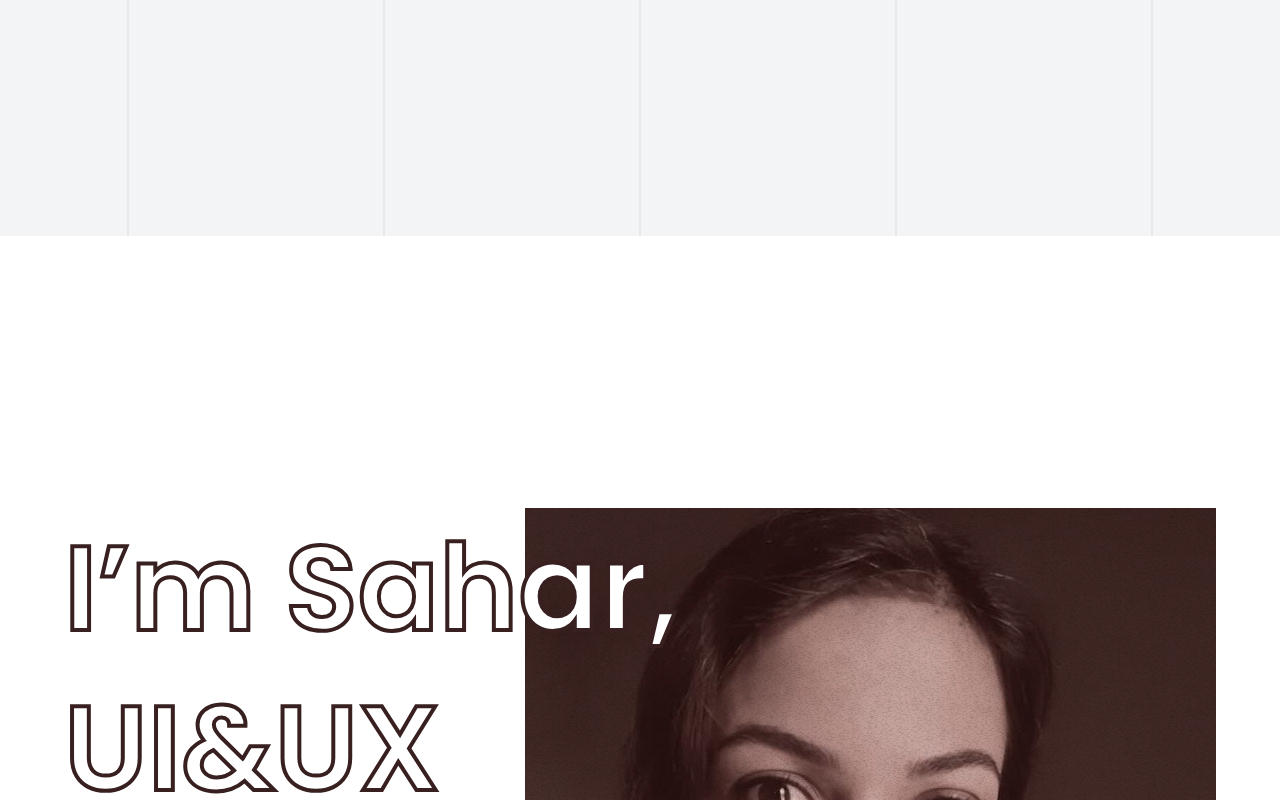
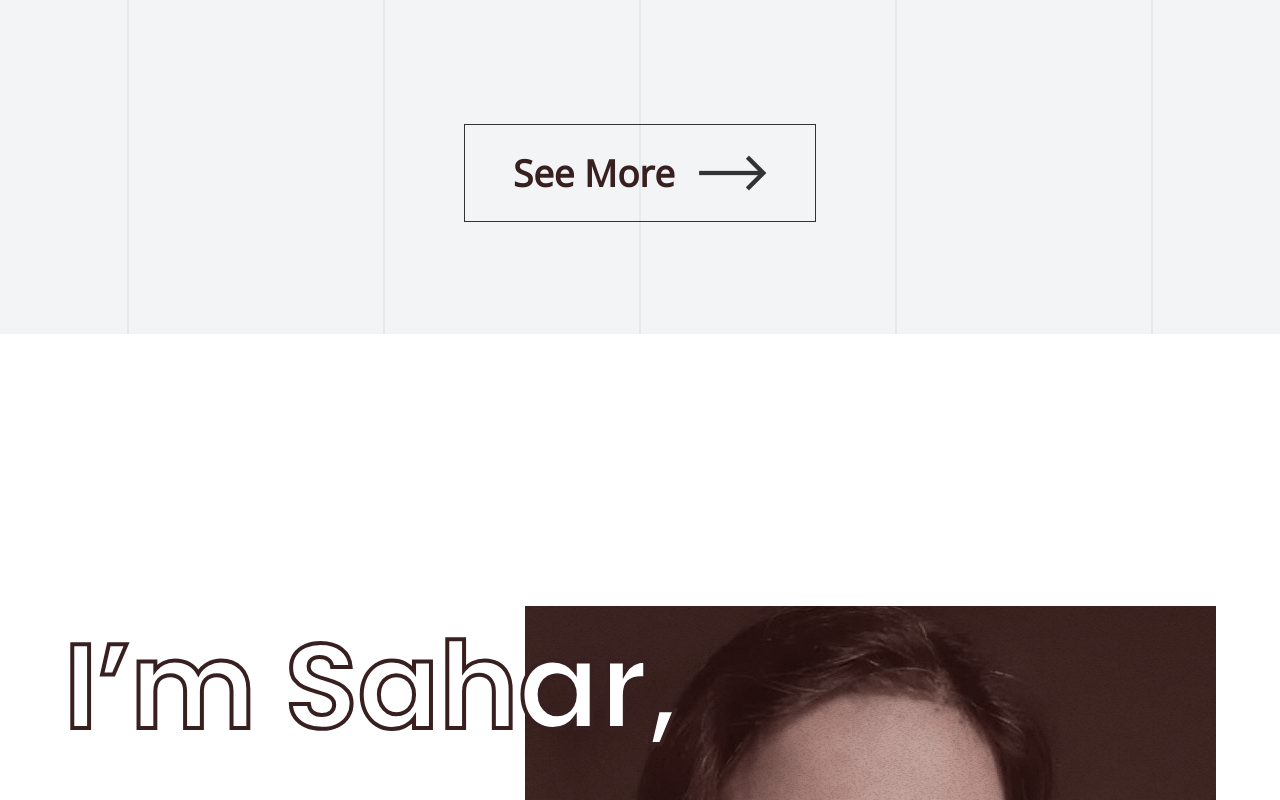
Before and after one commit to alicmp/webkar-landing-v2, a Nuxt app: page / in a window 1280 px wide. Shown: the part 2660-3460 px from the top of the page. Built offline with nearby package versions, Linux system fonts and the light colour scheme.

Commit message:
added links to a tags

```diff
--- a/assets/sass/_styles.scss
+++ b/assets/sass/_styles.scss
@@ -188,3 +188,37 @@ img {
     opacity: 0.1;
   }
 }
+
+.border-btn {
+  margin: auto;
+  font-weight: 600;
+  display: flex;
+  align-items: center;
+  justify-content: space-between;
+  max-width: 44.68rem;
+  padding: 1.8rem 3rem;
+  color: var(--clr-text-primary-dark);
+  border: 1px solid #333333;
+  text-decoration: none;
+  transition: 100ms all ease-in;
+  img {
+    margin-left: 1.5rem;
+  }
+  @media (min-width: 860px) {
+    font-size: 2.3rem;
+  }
+  @media (max-width: 860px) {
+    display: inline-block;
+    width: 100%;
+    text-align: center;
+    font-size: 1.4rem;
+    padding: 1rem 2rem;
+    margin-top: 6rem;
+    margin-bottom: 3rem;
+    background-color: var(--clr-text-primary-dark);
+    color: #fff;
+    img {
+      display: none;
+    }
+  }
+}
--- a/pages/index.vue
+++ b/pages/index.vue
@@ -15,12 +15,12 @@
           class="arrow"
           src="@/assets/img/icon/arrow-down.png"
           alt=""
-          @click="scrollToElement('ali')"
+          @click="scrollToElement('works')"
         />
       </div>
     </header>
 
-    <section class="work-sample anim-dark px-l">
+    <section id="works" class="work-sample anim-dark px-l">
       <div class="work-sample-container px-l">
         <div class="lines">
           <hr />
@@ -31,7 +31,7 @@
         </div>
         <div class="container">
           <div class="sample-col col-1">
-            <div class="sample anim">
+            <a class="sample anim" href="/projects/interior-solutions">
               <h4>Interior Solutions</h4>
               <p>#UIUX #Wordpress</p>
               <div class="image-container">
@@ -40,8 +40,8 @@
                   alt="Interior Solutions Website"
                 />
               </div>
-            </div>
-            <div class="sample anim">
+            </a>
+            <a class="sample anim" href="/projects/fittoeco">
               <h4>Fittoeco Tourisem</h4>
               <p>#UIUX #ios #app</p>
               <div class="image-container">
@@ -50,25 +50,32 @@
                   alt="Fittoeco Tourisem"
                 />
               </div>
-            </div>
+            </a>
           </div>
           <div class="sample-col col-2">
             <h2 class="anim">Recent<br />Projects</h2>
-            <div class="sample anim">
+            <a class="sample anim" href="/projects/ddlock">
               <h4>DD-Lock</h4>
               <p>#UIUX #Ecommerce #Django #Nuxt.js</p>
               <div class="image-container">
                 <img src="@/assets/img/works/2-ddlock.jpg" alt="DD-Lock" />
               </div>
-            </div>
-            <div class="sample anim">
+            </a>
+            <a class="sample anim" href="/projects/kala-raad">
               <h4>Kala Raad</h4>
               <p>#UIUX #crm #Django #Nuxt.js</p>
               <div class="image-container">
                 <img src="@/assets/img/works/6-kalaraad.jpg" alt="Kala Raad" />
               </div>
-            </div>
+            </a>
           </div>
+        </div>
+
+        <div class="container anim">
+          <a href="/projects" class="border-btn">
+            See More
+            <img src="@/assets/img/icon/arrow-right.png" />
+          </a>
         </div>
       </div>
     </section>
@@ -97,7 +104,7 @@
         </div>
       </div>
       <div class="container anim">
-        <a href="mailto:hi@webkar.xyz" class="cto">
+        <a href="mailto:hi@webkar.xyz" class="border-btn">
           Let’s talk about work
           <img src="@/assets/img/icon/arrow-right.png" />
         </a>
@@ -323,36 +330,8 @@ header {
       }
     }
   }
-  .cto {
-    margin: auto;
+  .border-btn {
     margin-top: 9rem;
-    font-weight: 600;
-    display: flex;
-    align-items: center;
-    justify-content: space-between;
-    max-width: 44.68rem;
-    padding: 1.8rem 3rem;
-    color: var(--clr-text-primary-dark);
-    border: 1px solid #333333;
-    text-decoration: none;
-    transition: 100ms all ease-in;
-    @media (min-width: 860px) {
-      font-size: 2.3rem;
-    }
-    @media (max-width: 860px) {
-      display: inline-block;
-      width: 100%;
-      text-align: center;
-      font-size: 1.4rem;
-      padding: 1rem 2rem;
-      margin-top: 6rem;
-      margin-bottom: 3rem;
-      background-color: var(--clr-text-primary-dark);
-      color: #fff;
-      img {
-        display: none;
-      }
-    }
   }
 }
 
@@ -414,6 +393,7 @@ header {
       }
       .sample-col {
         .sample {
+          display: block;
           margin-bottom: 9.75rem;
           @media (max-width: 860px) {
             margin-bottom: 3.75rem;
@@ -424,6 +404,7 @@ header {
           p {
             margin-bottom: 1.5rem;
             font-size: 1.25rem;
+            font-weight: 400;
             @media (max-width: 860px) {
               font-size: 1rem !important;
               margin-bottom: 1rem;
--- a/pages/works.vue
+++ b/pages/projects/index.vue
@@ -28,17 +28,18 @@
           </button>
         </div>
         <div class="gallery">
-          <div
+          <a
             class="work"
             v-for="work in works"
             :key="work.title"
+            :href="work.link"
             :class="{
               show: work.tag == selectedTag || selectedTag == 'ALL',
             }"
           >
             <img :src="work.image" :alt="work.title" />
             <h4>{{ work.title }}</h4>
-          </div>
+          </a>
         </div>
       </div>
     </div>
@@ -88,21 +89,25 @@ export default {
           image: require("@/assets/img/works/1-interiorsolutions.jpg"),
           title: "Interior soloution",
           tag: "UIUX",
+          link: '/projects/interior-solution'
         },
         {
           image: require("@/assets/img/works/3-fitto.jpg"),
           title: "Fittoeco Tourisem",
           tag: "UIUX",
+          link: '/projects/fittoeco'
         },
         {
           image: require("@/assets/img/works/2-ddlock.jpg"),
           title: "DD-Lock",
           tag: "UIUX",
+          link: '/projects/ddlock'
         },
         {
           image: require("@/assets/img/works/6-kalaraad.jpg"),
           title: "Kala Raad",
           tag: "UIUX",
+          link: '/projects/kala-raad'
         },
       ],
     };
```
